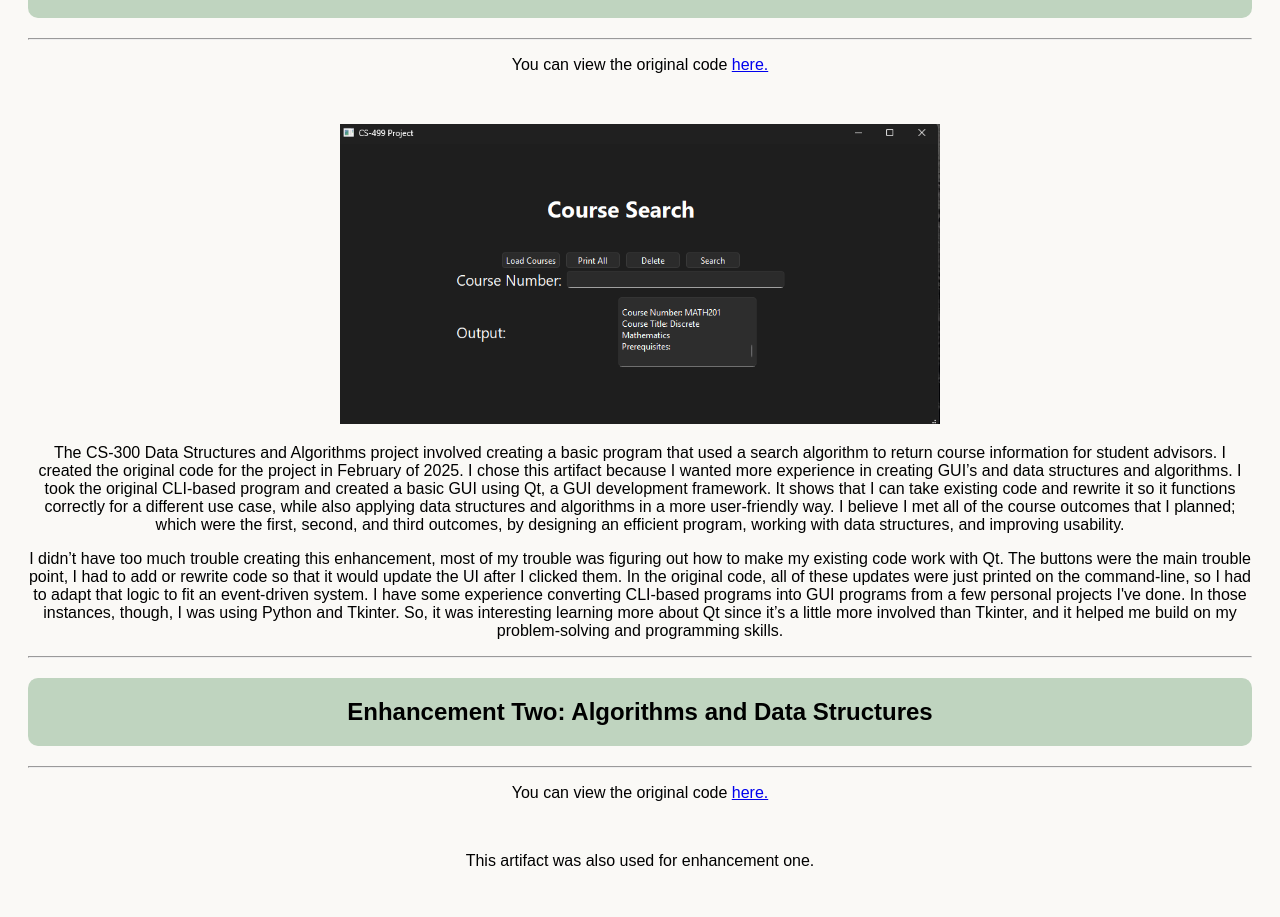
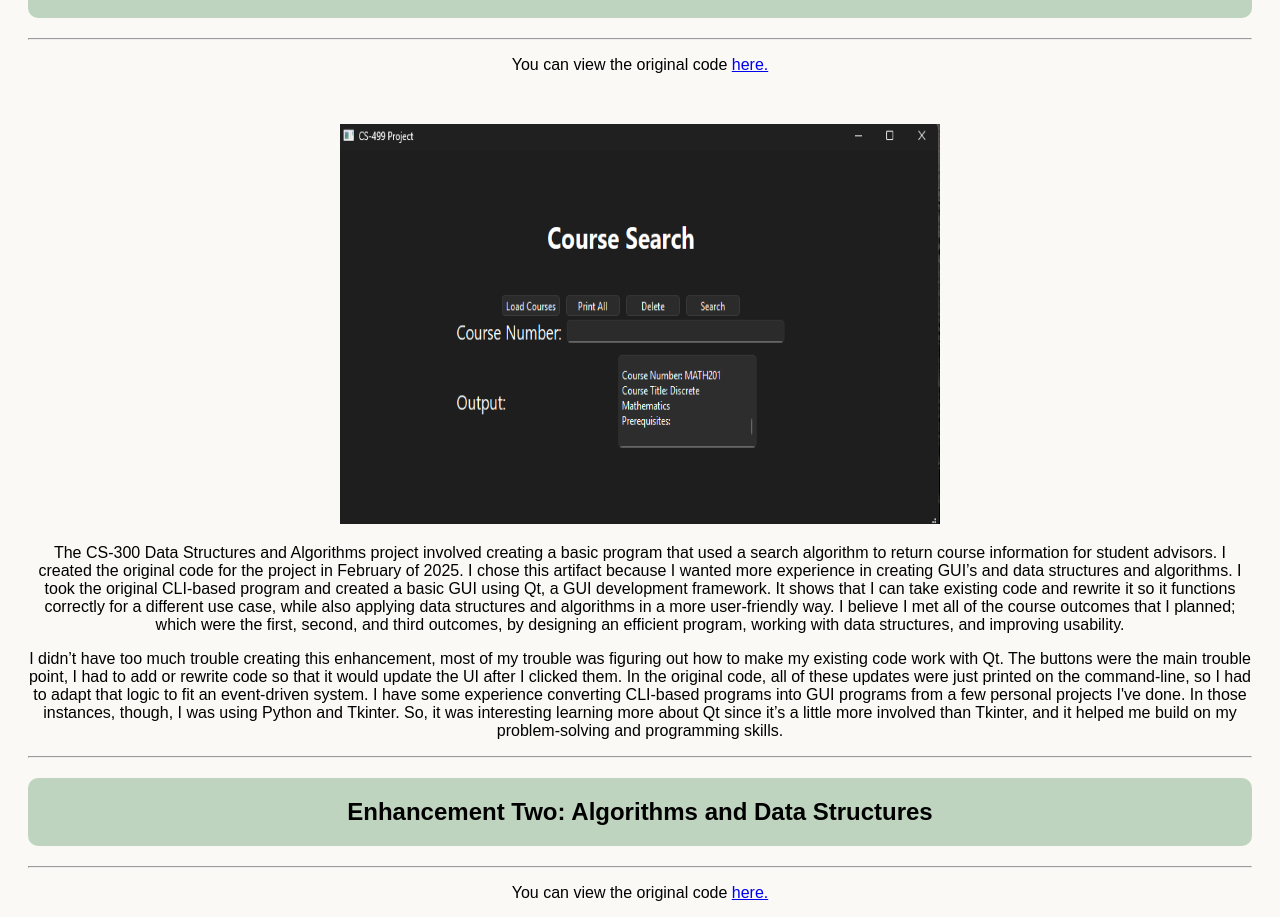
Before and after one commit to aketronEdu/aketronEdu.github.io, a plain HTML site: page index.html in a window 1280 px wide. Shown: the part 1353-2270 px from the top of the page. Drawn offline with Linux system fonts and the light colour scheme.

Commit message:
Update index.html

```diff
--- a/index.html
+++ b/index.html
@@ -60,7 +60,7 @@ business that designs websites for their customers. The courses I mentioned also
 <br>
 
 <p align = 'center'>
-  <img src = 'En1n2.png' width = '600' height = '300'>
+  <img src = 'En1n2.png' width = '600' height = '400'>
 </p>
 <p align = 'center'>The CS-300 Data Structures and Algorithms project involved creating a basic program that used a search algorithm to return course information for student advisors. I created the original code for the project in February of 2025. I chose this artifact because I wanted more experience in creating GUI’s and data structures and algorithms. I took the original CLI-based program and created a basic GUI using Qt, a GUI development framework. It shows that I can take existing code and rewrite it so it functions correctly for a different use case, while also applying data structures and algorithms in a more user-friendly way. I believe I met all of the course outcomes that I planned; which were the first, second, and third outcomes, by designing an efficient program, working with data structures, and improving usability.</p>
 
```
